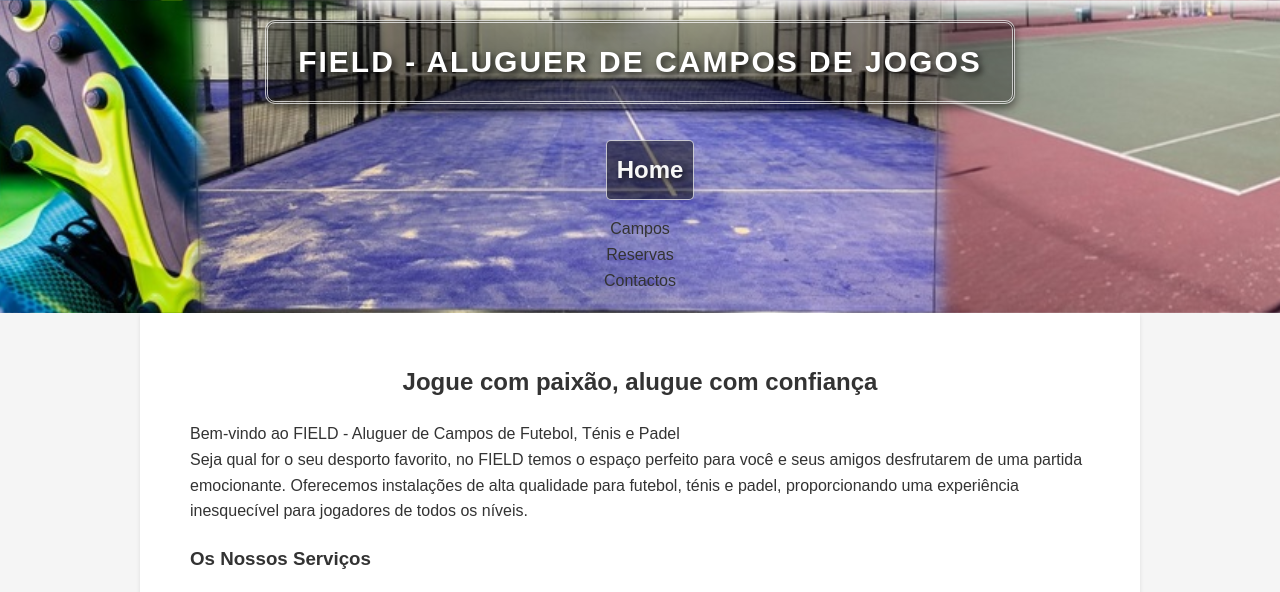
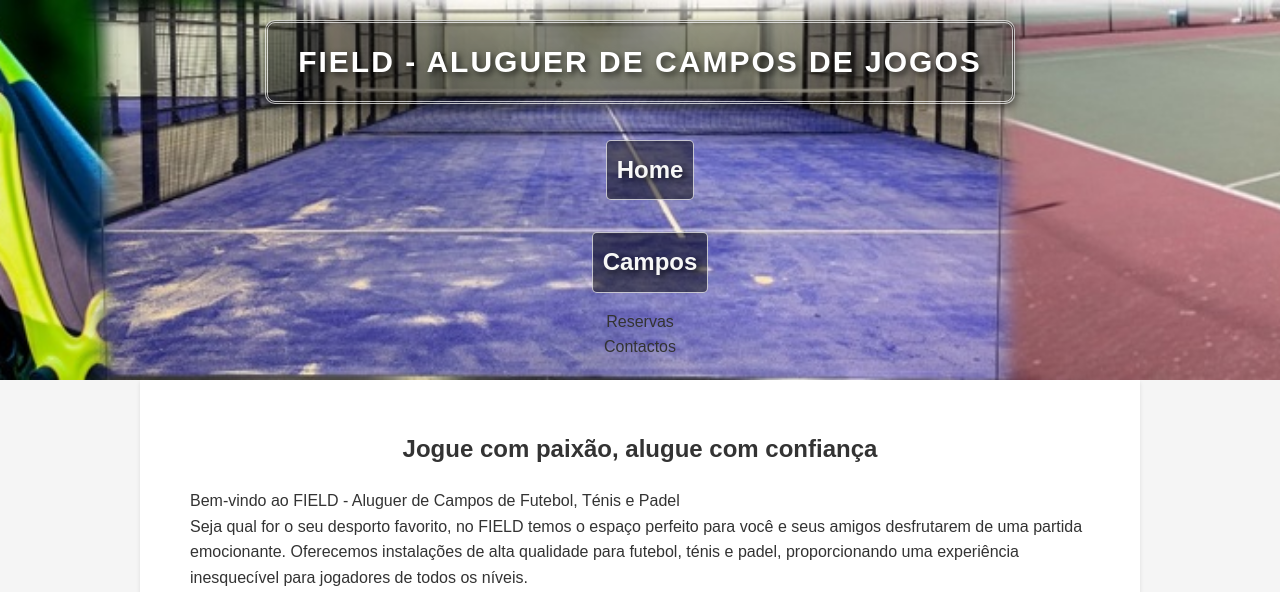
Before and after one commit to inf23tig21/html, a plain HTML site: page index.html in a window 1280 px wide. Shown: the top 592 px of the page. Drawn offline with Linux system fonts and the light colour scheme.

Commit message:
Update index.html

```diff
--- a/index.html
+++ b/index.html
@@ -18,7 +18,7 @@
         <nav class="menu line">
             <ul>
                 <li><a href="index.html" title="Home">Home</a></li>
-                <li href="campos.html" title="Campos">Campos</li>
+                <li><a href="campos.html" title="Campos">Campos</a></li>
                 <li href="reservas.html" title="Reservas">Reservas</li>
                 <li href="contactos.html" title="Contactos">Contactos</li>
 
```
